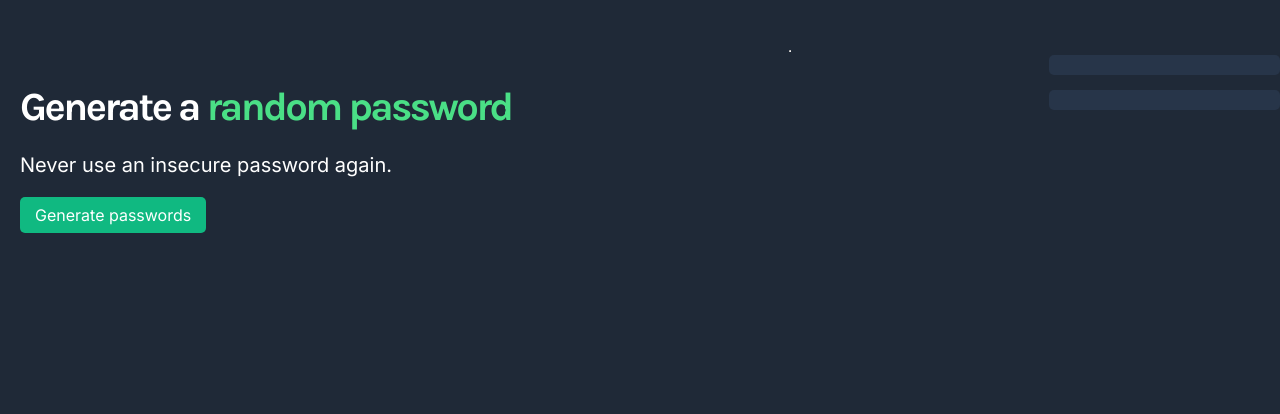
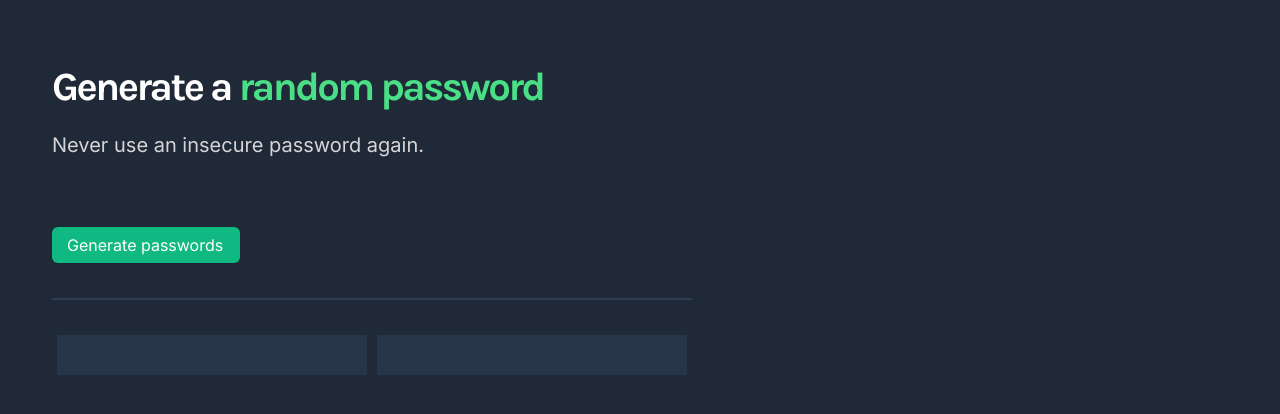
Before and after one commit to inkspelllabs/passwordgenerator, a plain HTML site: page index.html in a window 1280 px wide. Drawn offline with nearby package versions, Linux system fonts and the light colour scheme.

Commit message:
Update CSS

```diff
--- a/index.css
+++ b/index.css
@@ -17,35 +17,56 @@ h1 {
 }
 
 .container {
-    display: flex;
-    justify-content: space-around;
+    margin-left: 52px;
+    margin-right: 52px;
+    width: 50%
 }
 
-header {
-    margin: 20px;
-}
 
 .emphasis {
     color: #4ADF86;
 }
 
+#subtitle {
+    color: #D5D4D8;
+}
+
 button {
+    margin-top: 50px;
     background: #10B981;
+    box-shadow: 0px 1px 2px rgba(0, 0, 0, 0.05);
+    border-radius: 6px;
     color: white;
     font-size: 16px;
     border: none;
-    border-radius: 5px;
-    padding: 9px 15px;
+    align-items: center;
+    padding: 9px 17px 9px 15px;
+    gap: 12px;
+}
+
+hr {
+    margin-top: 35px;
+    margin-bottom: 35px;
+    border: 1px solid #2F3E53;
+}
+
+#generated-passwords {
+    display: flex;
+    justify-content: space-around;
 }
 
 .generated-password {
-    width: 211px;
-    margin-top: 15px;
-    padding: 2px 10px;
+    flex: 30%;
+    height: 20px;
+    padding: 10px;
+    margin: 0 5px;
     background: #273549;
+}
+
+.password-text {
+    margin: 0;
+    border-radius: 6px;
     text-align: center;
     font-size: 16px;
-    line-height: 32px;
     color: #55F991;
-    border-radius: 5px;
 }
```
